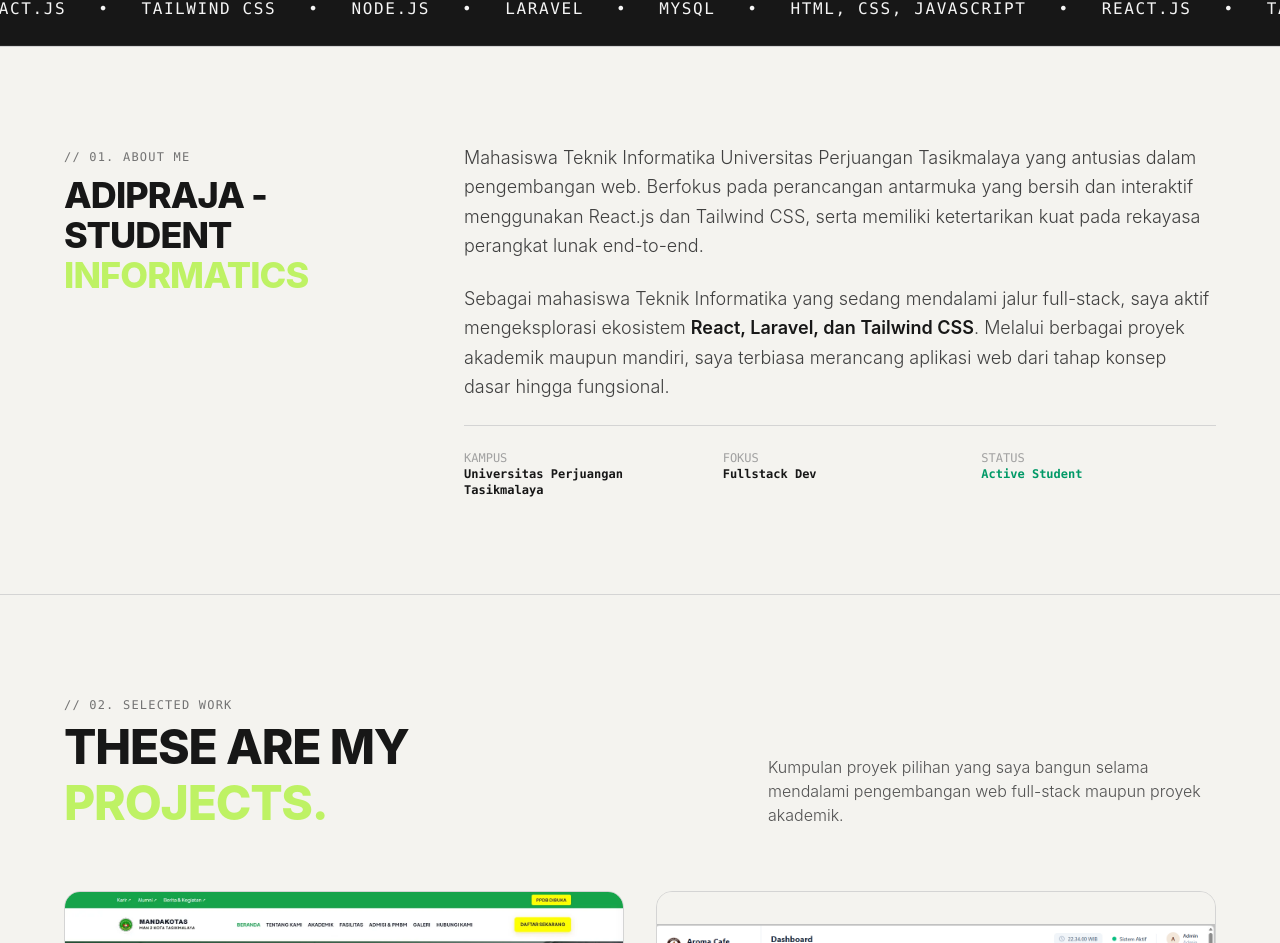
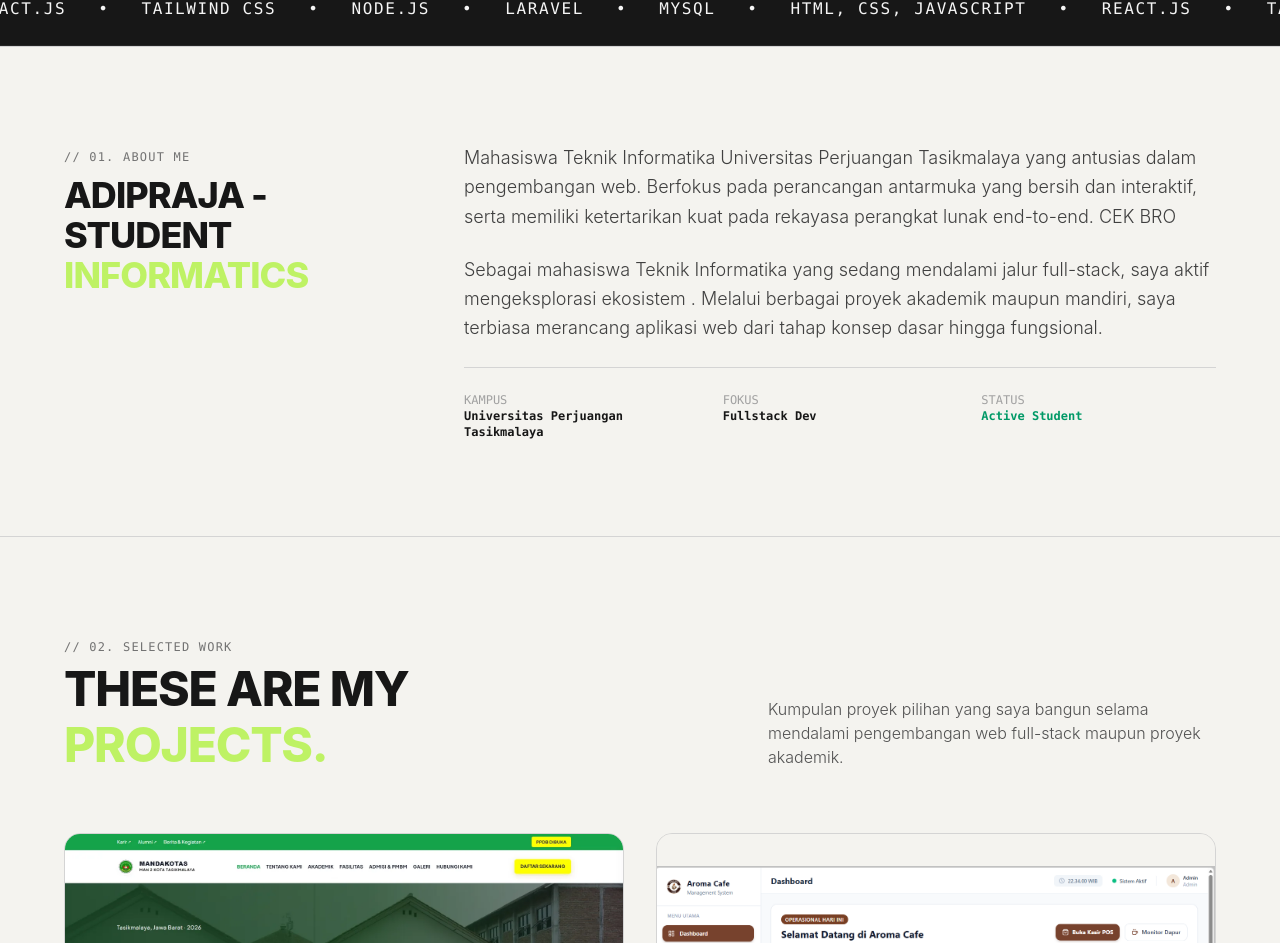
Before and after one commit to adprjshdq/My-Website, a React (Vite) app: page / in a window 1280 px wide. Shown: the part 775-1718 px from the top of the page. Built offline with nearby package versions, Linux system fonts and the light colour scheme.

Commit message:
Update file about.jsx

```diff
--- a/src/components/About.jsx
+++ b/src/components/About.jsx
@@ -25,11 +25,11 @@ export default function About() {
                 <div className="md:col-span-2 space-y-6 text-neutral-700 text-base md:text-lg font-light leading-relaxed">
 
                     <p data-reveal style={{ '--reveal-delay': '80ms' }}>
-                        Mahasiswa Teknik Informatika Universitas Perjuangan Tasikmalaya yang antusias dalam pengembangan web. Berfokus pada perancangan antarmuka yang bersih dan interaktif menggunakan React.js dan Tailwind CSS, serta memiliki ketertarikan kuat pada rekayasa perangkat lunak end-to-end.
+                        Mahasiswa Teknik Informatika Universitas Perjuangan Tasikmalaya yang antusias dalam pengembangan web. Berfokus pada perancangan antarmuka yang bersih dan interaktif, serta memiliki ketertarikan kuat pada rekayasa perangkat lunak end-to-end. CEK BRO
                     </p>
 
                     <p data-reveal style={{ '--reveal-delay': '160ms' }}>
-                        Sebagai mahasiswa Teknik Informatika yang sedang mendalami jalur full-stack, saya aktif mengeksplorasi ekosistem <span className="font-semibold text-neutral-900">React, Laravel, dan Tailwind CSS</span>. Melalui berbagai proyek akademik maupun mandiri, saya terbiasa merancang aplikasi web dari tahap konsep dasar hingga fungsional.
+                        Sebagai mahasiswa Teknik Informatika yang sedang mendalami jalur full-stack, saya aktif mengeksplorasi ekosistem <span className="font-semibold text-neutral-900"></span>. Melalui berbagai proyek akademik maupun mandiri, saya terbiasa merancang aplikasi web dari tahap konsep dasar hingga fungsional.
                     </p>
 
                     {/* Kartu Info Singkat / Poin Keunggulan */}
```
Also changed, not shown: 1 other file (tests, documents, lock files or other folders).
